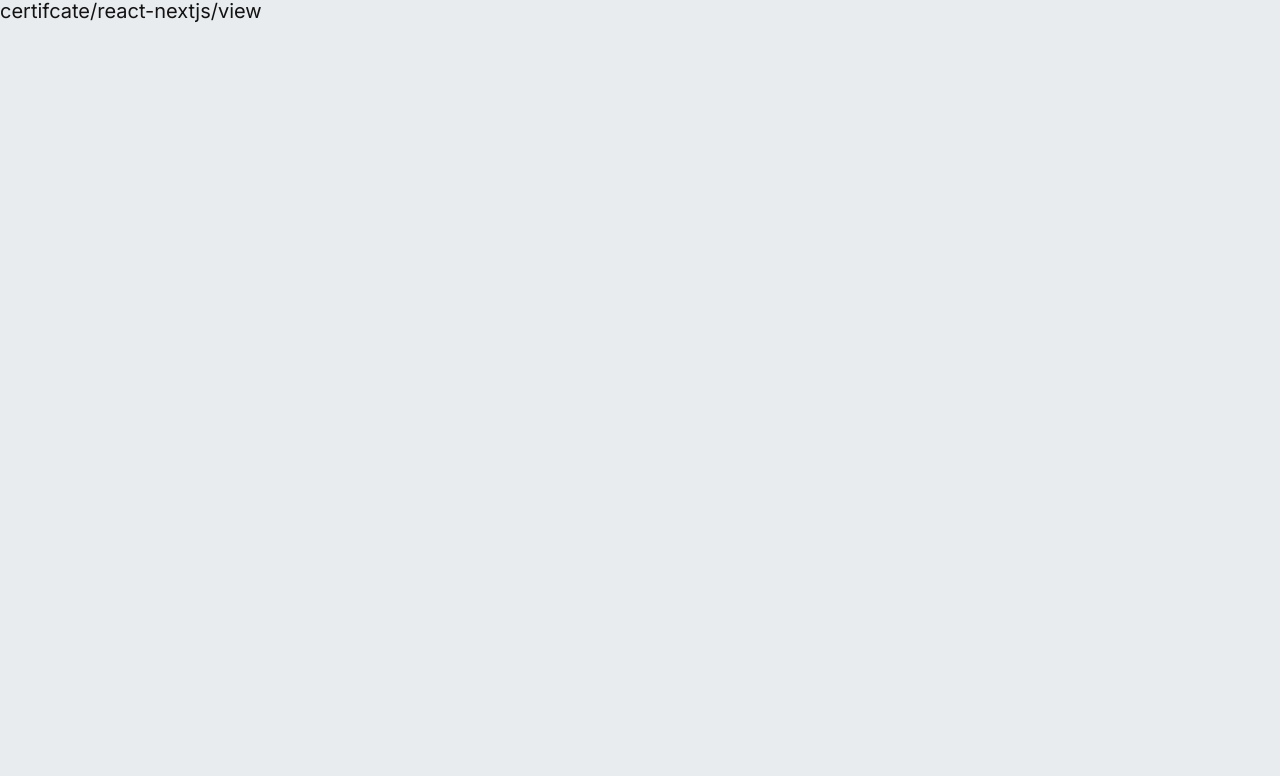
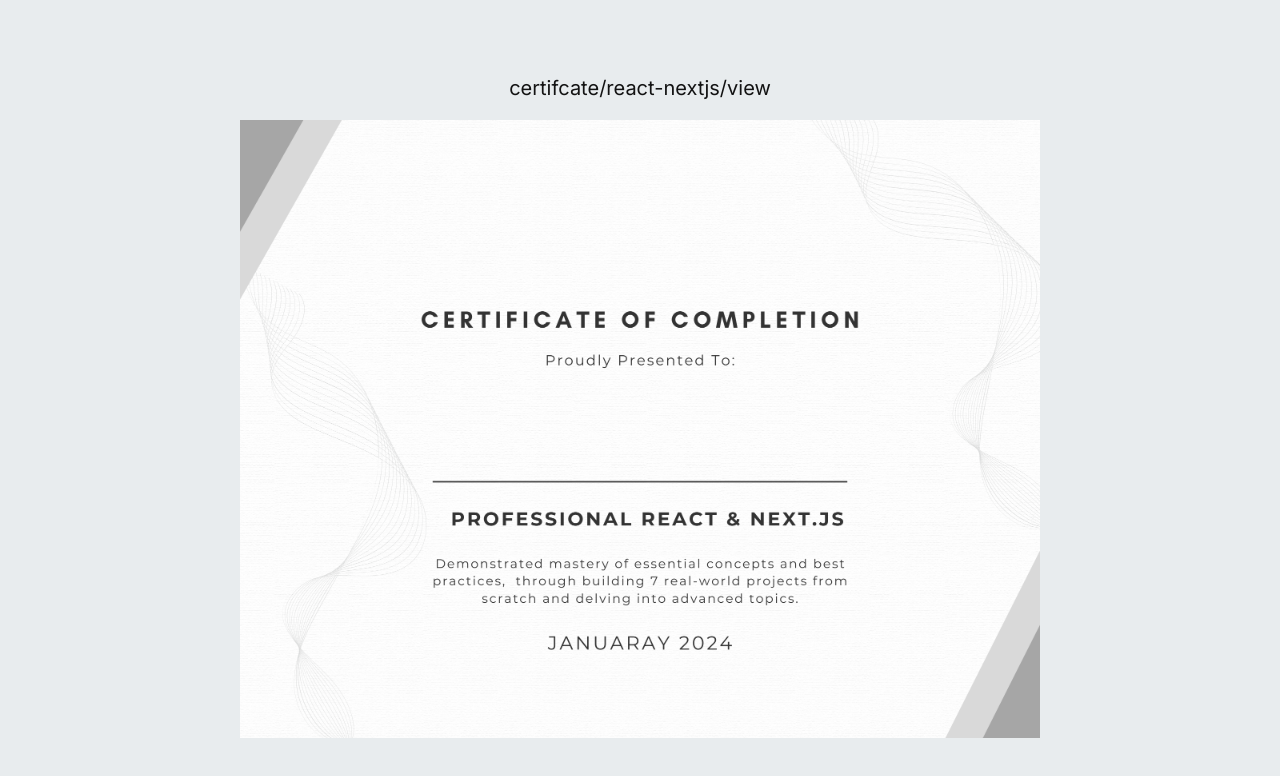
Before and after one commit to iyilmaz24/CertificateGenerator, a Next.js app: page /certificate/react-nextjs/view in a window 1280 px wide. Shown: the top 776 px of the page. Built offline with nearby package versions, Linux system fonts and the light colour scheme.

Commit message:
add certificate background, begin working on certificate view

```diff
--- a/src/app/certificate/react-nextjs/page.tsx
+++ b/src/app/certificate/react-nextjs/page.tsx
@@ -1,7 +1,7 @@
 export default function Page() {
   return (
     <main className="flex flex-column justify-center items-center">
-      <p className="custom-header">certifcate/react-nextjs</p>
+      <p>certifcate/react-nextjs</p>
     </main>
   );
 }
--- a/src/app/certificate/react-nextjs/view/page.tsx
+++ b/src/app/certificate/react-nextjs/view/page.tsx
@@ -1,3 +1,20 @@
+/* eslint-disable @next/next/no-img-element */
+"use client";
+
+import cert_background from "/public/react-nextjs-cert.png";
+import Image from "next/image";
+
 export default function Page() {
-  return <div>certifcate/react-nextjs/view</div>;
+  return (
+    <main className="vw-100 vh-100 flex flex-column justify-center items-center">
+      <p>certifcate/react-nextjs/view</p>
+      <div className="w-75vw h-75vh">
+        <img
+          style={{ width: "800px", height: "618px" }}
+          src={cert_background.src}
+          alt="Certificate"
+        />
+      </div>
+    </main>
+  );
 }
```
Also changed, not shown: public/react-nextjs-cert.png (added).
